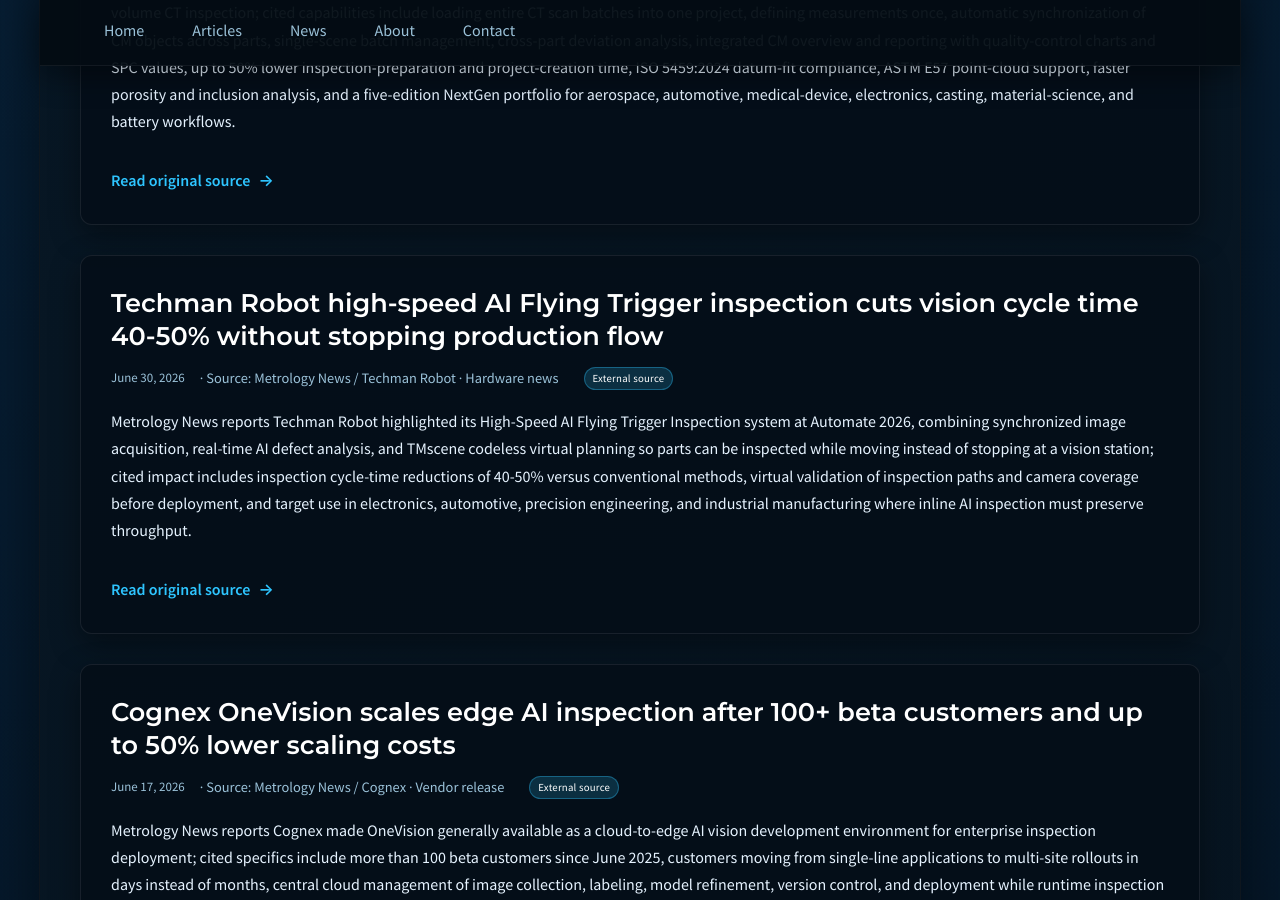
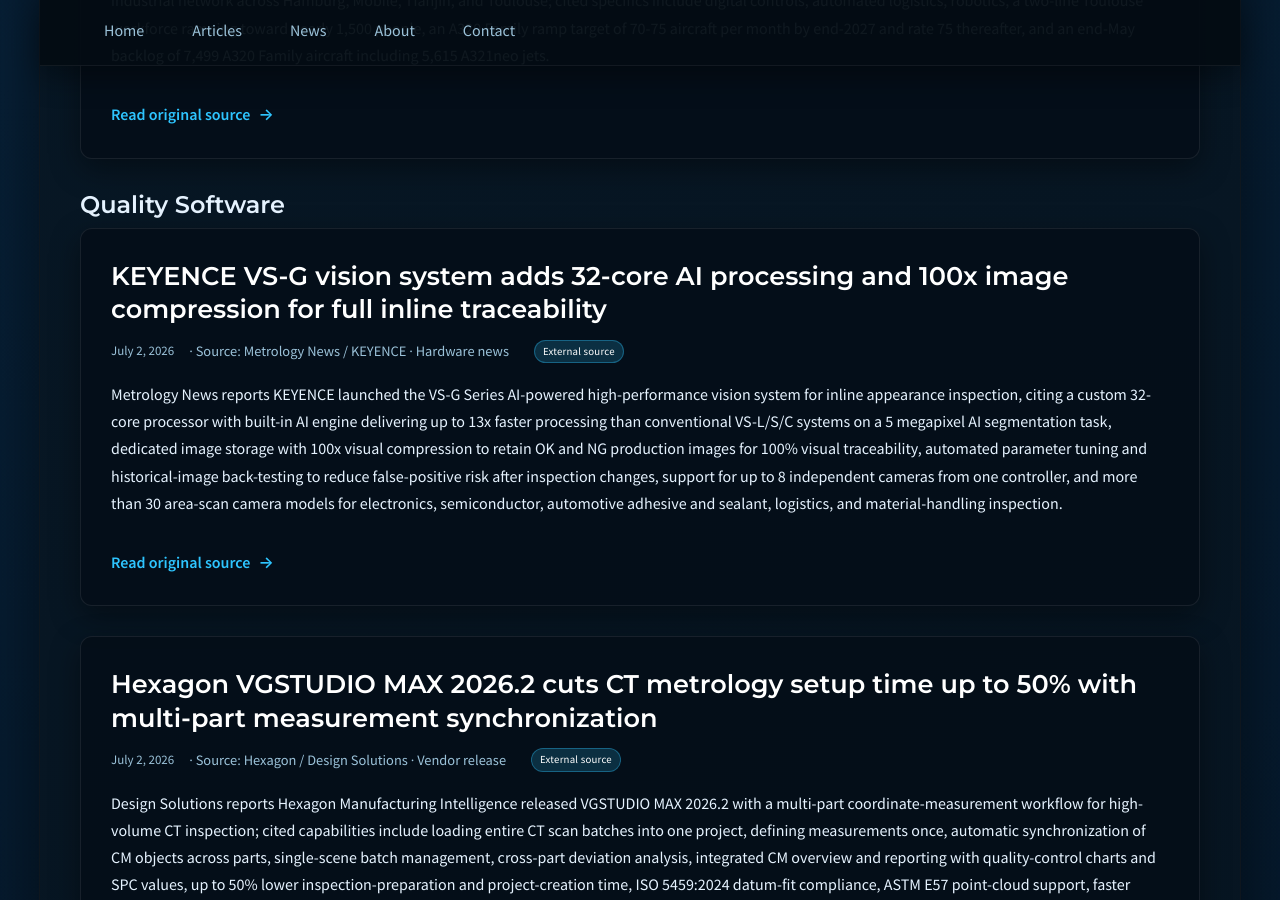
Before and after one commit to JohnForeman/MetrologyCentral, a Jekyll site: the page built from news.md, in a window 1280 px wide and 900 px high, scrolled down 2984 px. Built offline with Jekyll 4.4.1, drawn with Linux system fonts in a browser that asks for light colours; some of the changed text lies outside the part shown.

Commit message:
Add July quality standards and vision news

```diff
--- a/_data/news.yml
+++ b/_data/news.yml
@@ -1,3 +1,36 @@
+- date: '2026-07-03'
+  title: AIAG and VDA publish first harmonized SPC manual for global automotive process
+    control
+  source: Quality Magazine / AIAG / VDA
+  sector: auto_manufacturing
+  kind: standards_method
+  summary: Quality Magazine reports AIAG and VDA jointly published the AIAG-VDA SPC
+    Manual, giving the global automotive supply chain a harmonized Statistical Process
+    Control reference for machine performance, process performance, process capability,
+    production-equipment qualification, process approval, and ongoing process monitoring;
+    the manual is the second AIAG-VDA Core Tool harmonization after FMEA, aligns terminology
+    and statistical-method application across regional supplier requirements, links
+    SPC with FMEA, Control Plan, and MSA/VDA 5, and became available July 1, 2026
+    for manufacturers trying to reduce parallel quality processes and improve comparability
+    of capability evidence across global production networks.
+  url: https://www.qualitymag.com/articles/99718-vda-aiag-publish-joint-standard-for-statistical-process-control-in-the-automotive-industry
+- date: '2026-07-02'
+  title: KEYENCE VS-G vision system adds 32-core AI processing and 100x image compression
+    for full inline traceability
+  source: Metrology News / KEYENCE
+  sector: quality_software
+  kind: hardware_news
+  summary: Metrology News reports KEYENCE launched the VS-G Series AI-powered high-performance
+    vision system for inline appearance inspection, citing a custom 32-core processor
+    with built-in AI engine delivering up to 13x faster processing than conventional
+    VS-L/S/C systems on a 5 megapixel AI segmentation task, dedicated image storage
+    with 100x visual compression to retain OK and NG production images for 100% visual
+    traceability, automated parameter tuning and historical-image back-testing to
+    reduce false-positive risk after inspection changes, support for up to 8 independent
+    cameras from one controller, and more than 30 area-scan camera models for electronics,
+    semiconductor, automotive adhesive and sealant, logistics, and material-handling
+    inspection.
+  url: https://metrology.news/data-driven-quality-keyences-vs-g-series-implements-100-visual-traceability/
 - date: '2026-07-02'
   title: Nova WMC selected as tool of record for advanced-packaging metrology across multiple foundry layers
   source: Nova / PRNewswire
```
